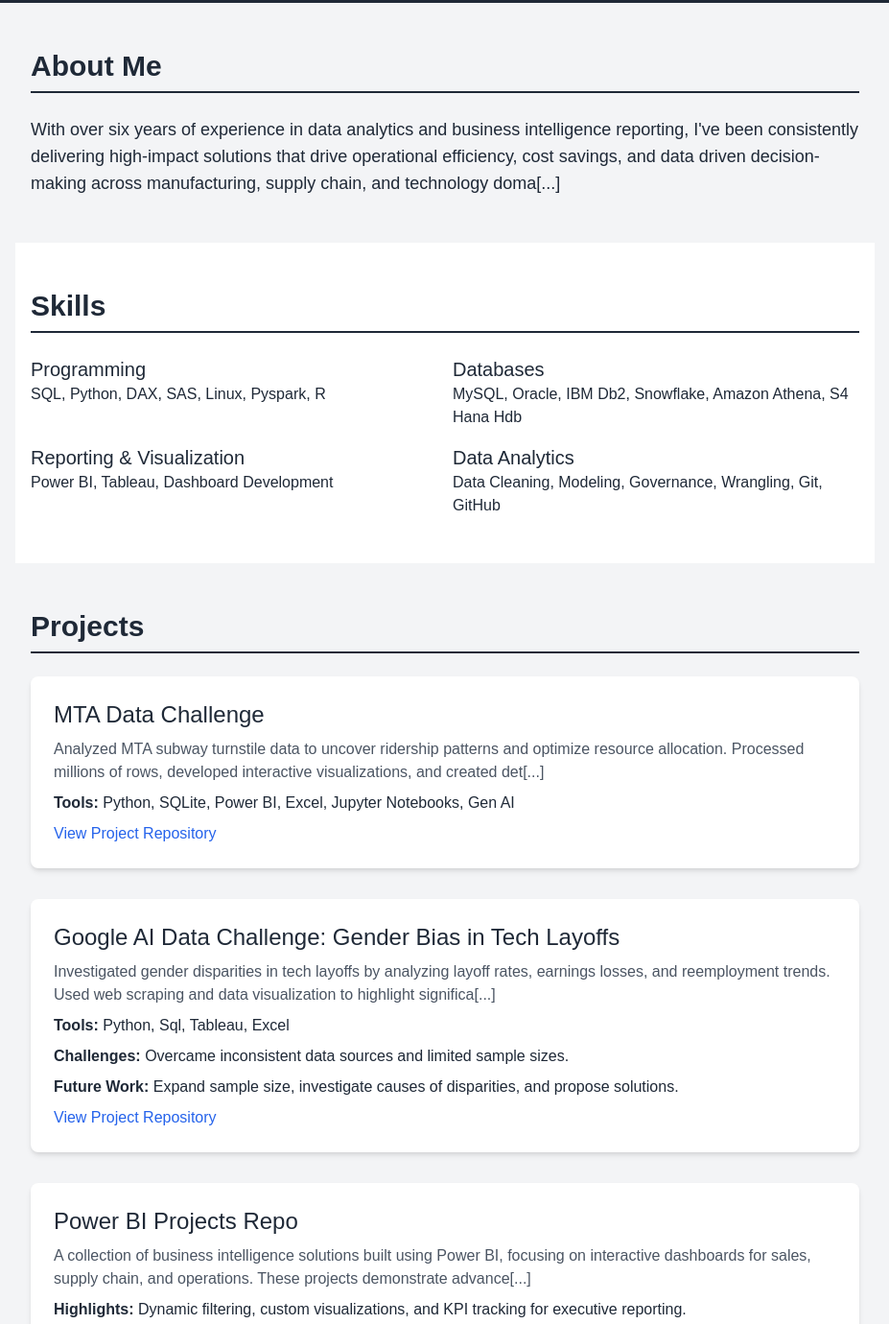
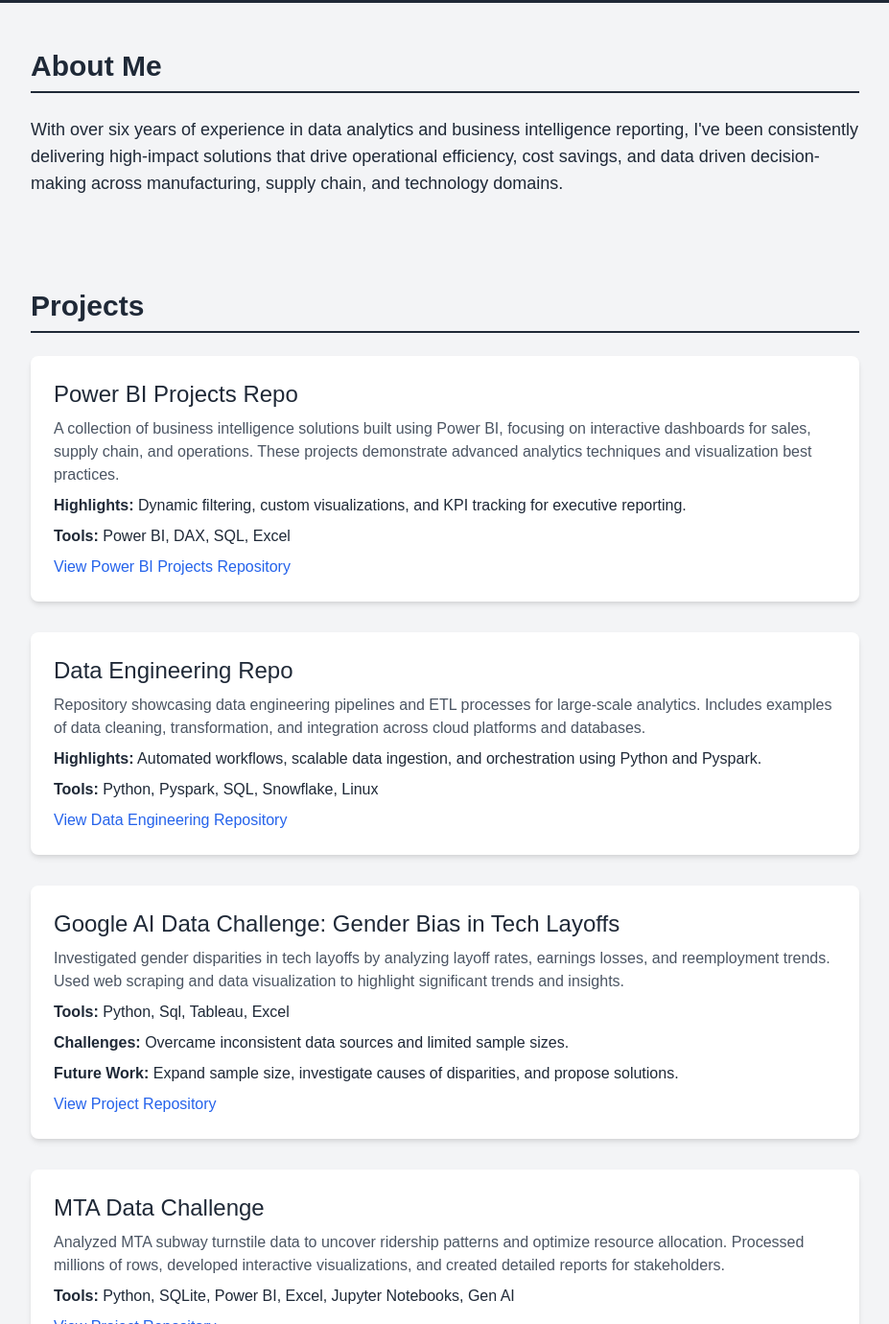
Before and after one commit to tdurgasaranya/Durga-Saranya, a plain HTML site: page index.html in a window 1280 px wide. Shown: the part 209-1589 px from the top of the page at 96% size, without its empty margins (176-1103 px from the left). Drawn offline with nearby package versions, Linux system fonts and the light colour scheme.

Commit message:
Update index.html

```diff
--- a/index.html
+++ b/index.html
@@ -66,74 +66,52 @@
         <h2 class="text-3xl font-semibold section-header pb-2 mb-6">About Me</h2>
         <p class="text-lg">
             With over six years of experience in data analytics and business intelligence reporting,
-        I've been consistently delivering high-impact solutions that drive operational efficiency, cost savings, and data driven decision-making across manufacturing, supply chain, and technology doma[...]
+        I've been consistently delivering high-impact solutions that drive operational efficiency, cost savings, and data driven decision-making across manufacturing, supply chain, and technology domains.
          </p>
-    </section>
-
-    <section class="max-w-4xl mx-auto py-12 px-4 bg-white">
-        <h2 class="text-3xl font-semibold section-header pb-2 mb-6">Skills</h2>
-        <div class="grid grid-cols-1 md:grid-cols-2 gap-4">
-            <div>
-                <h3 class="text-xl font-medium">Programming</h3>
-                <p>SQL, Python, DAX, SAS, Linux, Pyspark, R</p>
-            </div>
-            <div>
-                <h3 class="text-xl font-medium">Databases</h3>
-                <p>MySQL, Oracle, IBM Db2, Snowflake, Amazon Athena, S4 Hana Hdb</p>
-            </div>
-            <div>
-                <h3 class="text-xl font-medium">Reporting & Visualization</h3>
-                <p>Power BI, Tableau, Dashboard Development</p>
-            </div>
-            <div>
-                <h3 class="text-xl font-medium">Data Analytics</h3>
-                <p>Data Cleaning, Modeling, Governance, Wrangling, Git, GitHub</p>
-            </div>
-        </div>
     </section>
 
     <section class="max-w-4xl mx-auto py-12 px-4">
         <h2 class="text-3xl font-semibold section-header pb-2 mb-6">Projects</h2>
         <div class="space-y-8">
+            <!-- Power BI Projects Repo Section - moved to top -->
             <div class="project-card bg-white p-6 rounded-lg shadow-md">
-                <h3 class="text-2xl font-medium">MTA Data Challenge</h3>
+                <h3 class="text-2xl font-medium">Power BI Projects Repo</h3>
                 <p class="text-gray-600 mt-2">
-                    Analyzed MTA subway turnstile data to uncover ridership patterns and optimize resource allocation. Processed millions of rows, developed interactive visualizations, and created det[...]
+                    A collection of business intelligence solutions built using Power BI, focusing on interactive dashboards for sales, supply chain, and operations. These projects demonstrate advanced analytics techniques and visualization best practices.
                 </p>
-                <p class="mt-2"><strong>Tools:</strong> Python, SQLite, Power BI, Excel, Jupyter Notebooks, Gen AI</p>
-                <a href="https://github.com/tdurgasaranya/MTA-Data-Challenge" class="text-blue-600 hover:underline mt-2 inline-block">View Project Repository</a>
+                <p class="mt-2"><strong>Highlights:</strong> Dynamic filtering, custom visualizations, and KPI tracking for executive reporting.</p>
+                <p class="mt-2"><strong>Tools:</strong> Power BI, DAX, SQL, Excel</p>
+                <a href="https://github.com/tdurgasaranya/Power-BI-Projects" class="text-blue-600 hover:underline mt-2 inline-block">View Power BI Projects Repository</a>
             </div>
+            <!-- Data Engineering Repo Section - moved next -->
+            <div class="project-card bg-white p-6 rounded-lg shadow-md">
+                <h3 class="text-2xl font-medium">Data Engineering Repo</h3>
+                <p class="text-gray-600 mt-2">
+                    Repository showcasing data engineering pipelines and ETL processes for large-scale analytics. Includes examples of data cleaning, transformation, and integration across cloud platforms and databases.
+                </p>
+                <p class="mt-2"><strong>Highlights:</strong> Automated workflows, scalable data ingestion, and orchestration using Python and Pyspark.</p>
+                <p class="mt-2"><strong>Tools:</strong> Python, Pyspark, SQL, Snowflake, Linux</p>
+                <a href="https://github.com/tdurgasaranya/Data-Engineering" class="text-blue-600 hover:underline mt-2 inline-block">View Data Engineering Repository</a>
+            </div>
+            <!-- Google AI Data Challenge - now after Data Engineering -->
             <div class="project-card bg-white p-6 rounded-lg shadow-md">
                 <h3 class="text-2xl font-medium">Google AI Data Challenge: Gender Bias in Tech Layoffs</h3>
                 <p class="text-gray-600 mt-2">
-                    Investigated gender disparities in tech layoffs by analyzing layoff rates, earnings losses, and reemployment trends. Used web scraping and data visualization to highlight significa[...]
+                    Investigated gender disparities in tech layoffs by analyzing layoff rates, earnings losses, and reemployment trends. Used web scraping and data visualization to highlight significant trends and insights.
                 </p>
                 <p class="mt-2"><strong>Tools:</strong> Python, Sql, Tableau, Excel</p>
                 <p class="mt-2"><strong>Challenges:</strong> Overcame inconsistent data sources and limited sample sizes.</p>
                 <p class="mt-2"><strong>Future Work:</strong> Expand sample size, investigate causes of disparities, and propose solutions.</p>
                 <a href="https://github.com/tdurgasaranya/GoogleAI-Data-Challenge" class="text-blue-600 hover:underline mt-2 inline-block">View Project Repository</a>
             </div>
-
-            <!-- Power BI Projects Repo Section -->
+            <!-- MTA Data Challenge - now last -->
             <div class="project-card bg-white p-6 rounded-lg shadow-md">
-                <h3 class="text-2xl font-medium">Power BI Projects Repo</h3>
+                <h3 class="text-2xl font-medium">MTA Data Challenge</h3>
                 <p class="text-gray-600 mt-2">
-                    A collection of business intelligence solutions built using Power BI, focusing on interactive dashboards for sales, supply chain, and operations. These projects demonstrate advance[...]
+                    Analyzed MTA subway turnstile data to uncover ridership patterns and optimize resource allocation. Processed millions of rows, developed interactive visualizations, and created detailed reports for stakeholders.
                 </p>
-                <p class="mt-2"><strong>Highlights:</strong> Dynamic filtering, custom visualizations, and KPI tracking for executive reporting.</p>
-                <p class="mt-2"><strong>Tools:</strong> Power BI, DAX, SQL, Excel</p>
-                <a href="https://github.com/tdurgasaranya/Power-BI-Projects" class="text-blue-600 hover:underline mt-2 inline-block">View Power BI Projects Repository</a>
-            </div>
-
-            <!-- Data Engineering Repo Section -->
-            <div class="project-card bg-white p-6 rounded-lg shadow-md">
-                <h3 class="text-2xl font-medium">Data Engineering Repo</h3>
-                <p class="text-gray-600 mt-2">
-                    Repository showcasing data engineering pipelines and ETL processes for large-scale analytics. Includes examples of data cleaning, transformation, and integration across cloud platf[...]
-                </p>
-                <p class="mt-2"><strong>Highlights:</strong> Automated workflows, scalable data ingestion, and orchestration using Python and Pyspark.</p>
-                <p class="mt-2"><strong>Tools:</strong> Python, Pyspark, SQL, Snowflake, Linux</p>
-                <a href="https://github.com/tdurgasaranya/Data-Engineering" class="text-blue-600 hover:underline mt-2 inline-block">View Data Engineering Repository</a>
+                <p class="mt-2"><strong>Tools:</strong> Python, SQLite, Power BI, Excel, Jupyter Notebooks, Gen AI</p>
+                <a href="https://github.com/tdurgasaranya/MTA-Data-Challenge" class="text-blue-600 hover:underline mt-2 inline-block">View Project Repository</a>
             </div>
         </div>
     </section>
```
